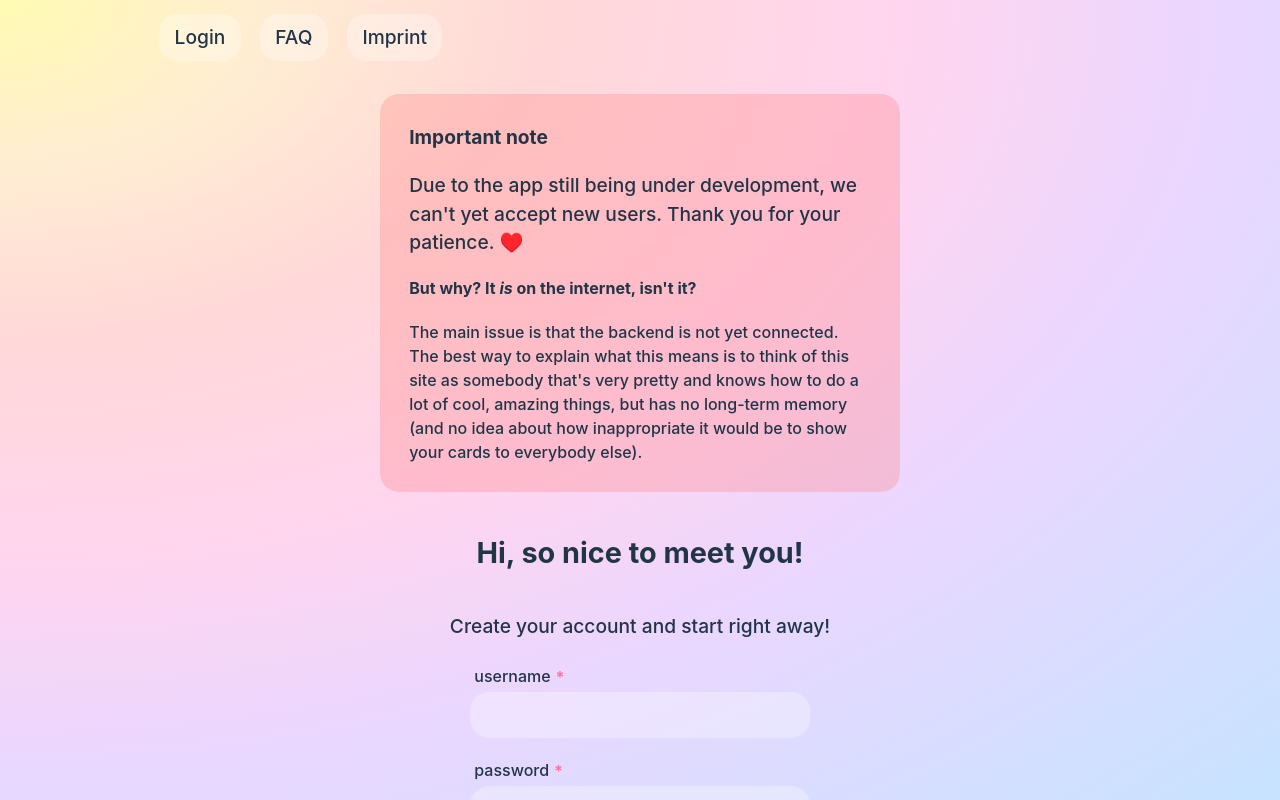
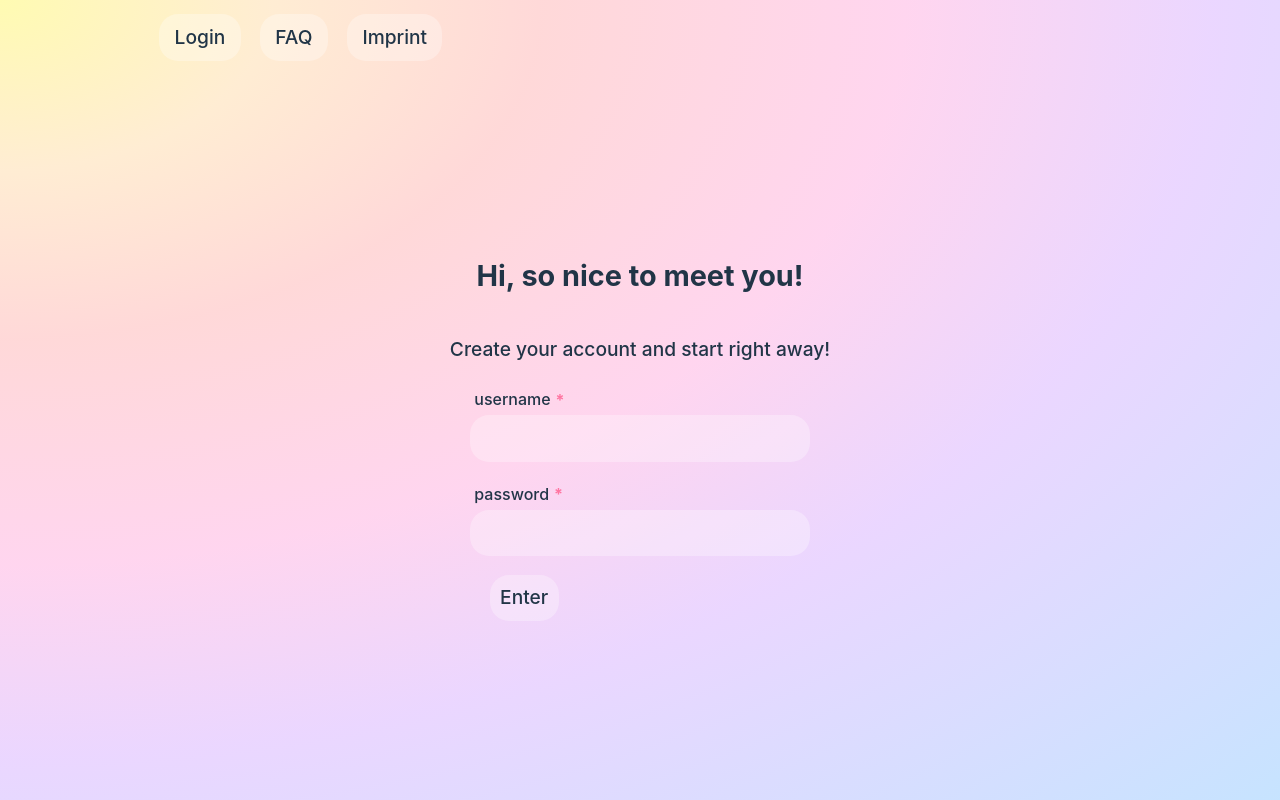
Before and after one commit to extra-jalapenos/apprendio-flashcard-app-frontend, a React (Vite) app: page /register in a window 1280 px wide. Built offline with nearby package versions, Linux system fonts and the light colour scheme; no server answers.

Commit message:
remove warning

```diff
--- a/src/components/login/Register.jsx
+++ b/src/components/login/Register.jsx
@@ -52,13 +52,13 @@ export default function Register () {
 
   return (
     <div className="center">
-      <div className="banner warning">
+      {/* <div className="banner warning">
         <p><b>Important note</b></p>
         <p>Due to the app still being under development, we can&apos;t yet accept new users. Thank you for your patience. ♥️</p>
 
         <p className="fineprint"><b>But why? It <em>is</em> on the internet, isn&apos;t it?</b></p>
         <p className="fineprint">The main issue is that the backend is not yet connected. The best way to explain what this means is to think of this site as somebody that&apos;s very pretty and knows how to do a lot of cool, amazing things, but has no long-term memory (and no idea about how inappropriate it would be to show your cards to everybody else).</p>
-      </div>
+      </div> */}
       <h2>Hi, so nice to meet you!</h2>
       <p>Create your account and start right away!</p>
       {failMessage && <p className="banner warning center">{failMessage}</p>}
```
